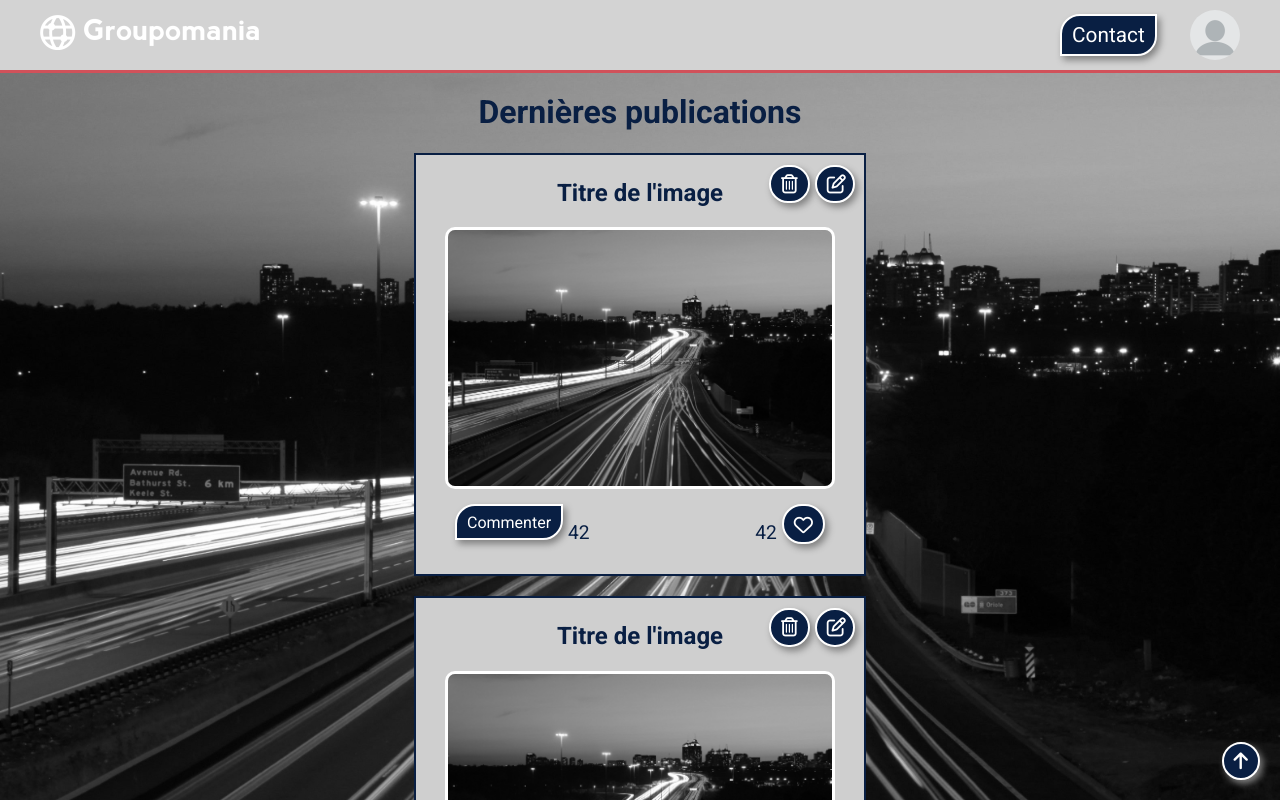
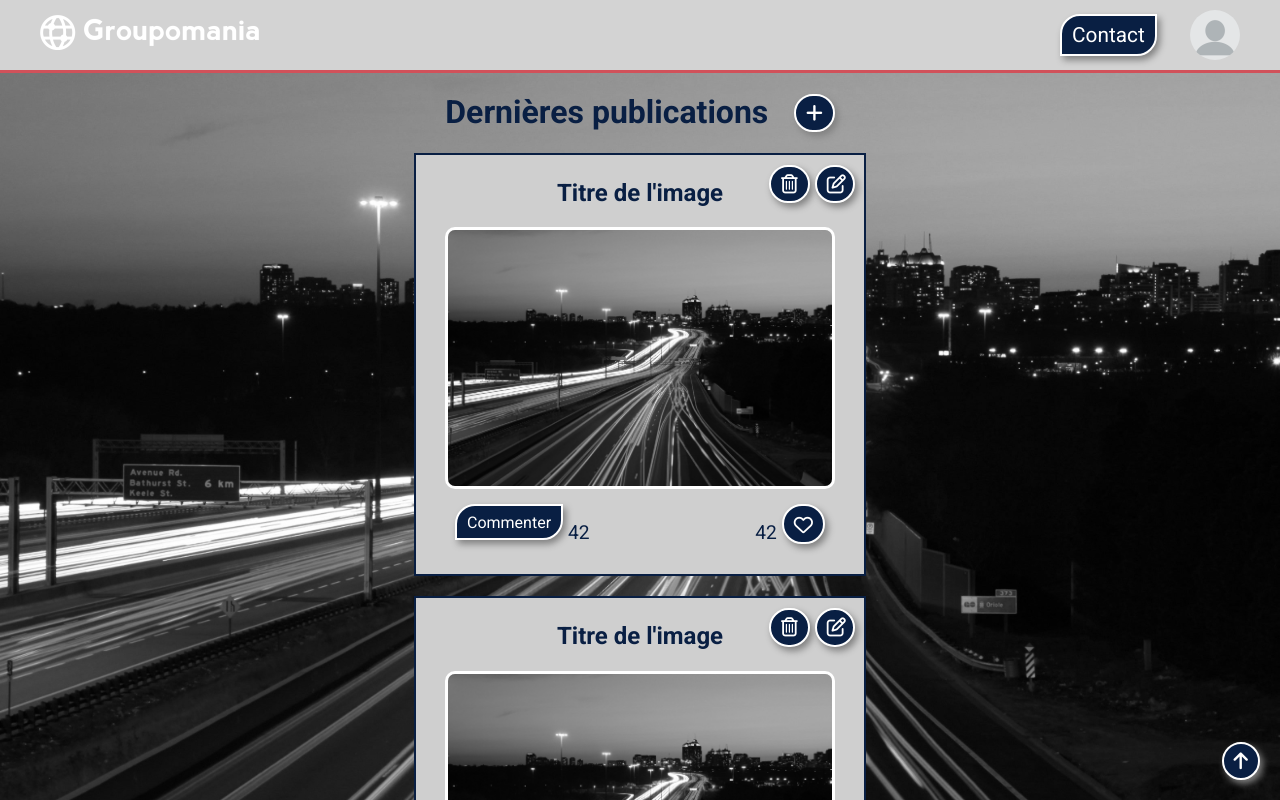
Before and after one commit to PointonKaren/OCR_Projet7, a Vue app in the folder frontend/: page /post in a window 1280 px wide. Shown: the top 800 px of the page. Built offline with nearby package versions, Linux system fonts and the light colour scheme; the HTML template or start-up script is replaced by a standard one.

Commit message:
Ajout de la fonctionnalité "Add Post" + optimisation animation

```diff
--- a/frontend/src/components/comments/BoxComment.vue
+++ b/frontend/src/components/comments/BoxComment.vue
@@ -46,7 +46,8 @@ export default {
     margin-left: 10px;
   }
   .comment__text {
-    text-align: center;
+    padding-left: 6px;
+    padding-right: 3px;
   }
 }
 @media screen and (max-width: 1200px) {
--- a/frontend/src/components/others/BoxHeaderLogged.vue
+++ b/frontend/src/components/others/BoxHeaderLogged.vue
@@ -83,15 +83,7 @@ export default {
     }
   }
 }
-.v-enter-active,
-.v-leave-active {
-  transition: opacity 0.5s ease;
-}
 
-.v-enter-from,
-.v-leave-to {
-  opacity: 0;
-}
 @media screen and (max-width: 1200px) {
   #header {
     padding-left: 0;
--- a/frontend/src/components/posts/AddPost.vue
+++ b/frontend/src/components/posts/AddPost.vue
@@ -1,13 +1,13 @@
 <template>
   <!--Bloc "Création de publication" -->
   <div id="add__post">
-    <div>
-      <h2>Importer une image</h2>
-      <label>Sélectionner un fichier :</label
-      ><input type="file" @change="handleFileUpload($event)" />
-      <br />
-      <button class="button" v-on:click="submitFile()">Envoyer</button>
-    </div>
+    <h2 class="add__post__title">Importer une image</h2>
+    <label>Sélectionner un fichier :</label
+    ><input type="file" @change="handleFileUpload($event)" />
+    <br />
+    <button class="button button__submit__file" v-on:click="submitFile()">
+      Envoyer
+    </button>
   </div>
 </template>
 
@@ -59,8 +59,17 @@ export default {
   border: 2px solid #091f43;
   width: 400px;
   margin: auto;
+  margin-bottom: 20px;
+  display: flex;
+  flex-direction: column;
+  justify-content: center;
+  align-items: center;
   label {
     padding-right: 20px;
+    padding-bottom: 20px;
+  }
+  .button__submit__file {
+    margin-bottom: 20px;
   }
 }
 </style>
--- a/frontend/src/components/posts/PostCard.vue
+++ b/frontend/src/components/posts/PostCard.vue
@@ -89,16 +89,6 @@ export default {
 </script>
 
 <style lang="scss">
-.v-enter-active,
-.v-leave-active {
-  transition: opacity 0.5s ease;
-}
-
-.v-enter-from,
-.v-leave-to {
-  opacity: 0;
-}
-
 .post__card {
   position: relative;
   max-height: 800px;
--- a/frontend/src/components/posts/PostsCascade.vue
+++ b/frontend/src/components/posts/PostsCascade.vue
@@ -1,7 +1,27 @@
 <template>
   <!-- Cascade des publications -->
   <div id="posts__cascade">
-    <h1 id="posts__cascade__title">Dernières publications</h1>
+    <div id="posts__cascade__header">
+      <h1 id="posts__cascade__title">Dernières publications</h1>
+      <span @click="show = !show">
+        <button
+          class="button add__post__button"
+          aria-label="Ajouter une publication"
+          @click="toggle"
+          v-show="show"
+        >
+          <i class="fa-solid fa-plus"></i>
+        </button>
+        <button
+          class="button add__post__cancel"
+          aria-label="Annuler"
+          @click="toggle"
+          v-show="!show"
+        >
+          <i class="fa-solid fa-xmark"></i>
+        </button>
+      </span>
+    </div>
     <a href="#posts__cascade"
       ><button
         aria-label="Retourner en haut de la page"
@@ -9,6 +29,11 @@
       >
         <i class="fa-solid fa-arrow-up"></i></button
     ></a>
+    <Transition>
+      <div v-if="add_post_is_here" class="add__post">
+        <AddPost />
+      </div>
+    </Transition>
     <div id="cascade">
       <MinifiedPost v-for="(card, index) in 3" :key="index" />
     </div>
@@ -17,20 +42,59 @@
 
 <script>
 import MinifiedPost from "./MinifiedPost.vue";
+import AddPost from "../posts/AddPost.vue";
 
 export default {
   name: "PostsCascade",
 
   components: {
     MinifiedPost,
+    AddPost,
+  },
+
+  data() {
+    return {
+      show: true,
+      add_post_is_here: false,
+    };
+  },
+
+  methods: {
+    toggle() {
+      this.add_post_is_here = !this.add_post_is_here;
+    },
   },
 };
 </script>
 
 <style lang="scss">
+.v-enter-active,
+.v-leave-active {
+  transition: opacity 0.5s ease;
+}
+
+.v-enter-from,
+.v-leave-to {
+  opacity: 0;
+}
 #posts__cascade {
-  #posts__cascade__title {
-    text-align: center;
+  #posts__cascade__header {
+    display: flex;
+    align-items: center;
+    justify-content: center;
+    #posts__cascade__title {
+      text-align: center;
+    }
+    .add__post__button,
+    .add__post__cancel {
+      margin-left: 2vw;
+      border-radius: 50px;
+    }
+    .add__post__cancel {
+      font-size: 1em;
+      padding-left: 12px;
+      padding-right: 12px;
+    }
   }
   .arrow_up {
     border-radius: 50px;
```
